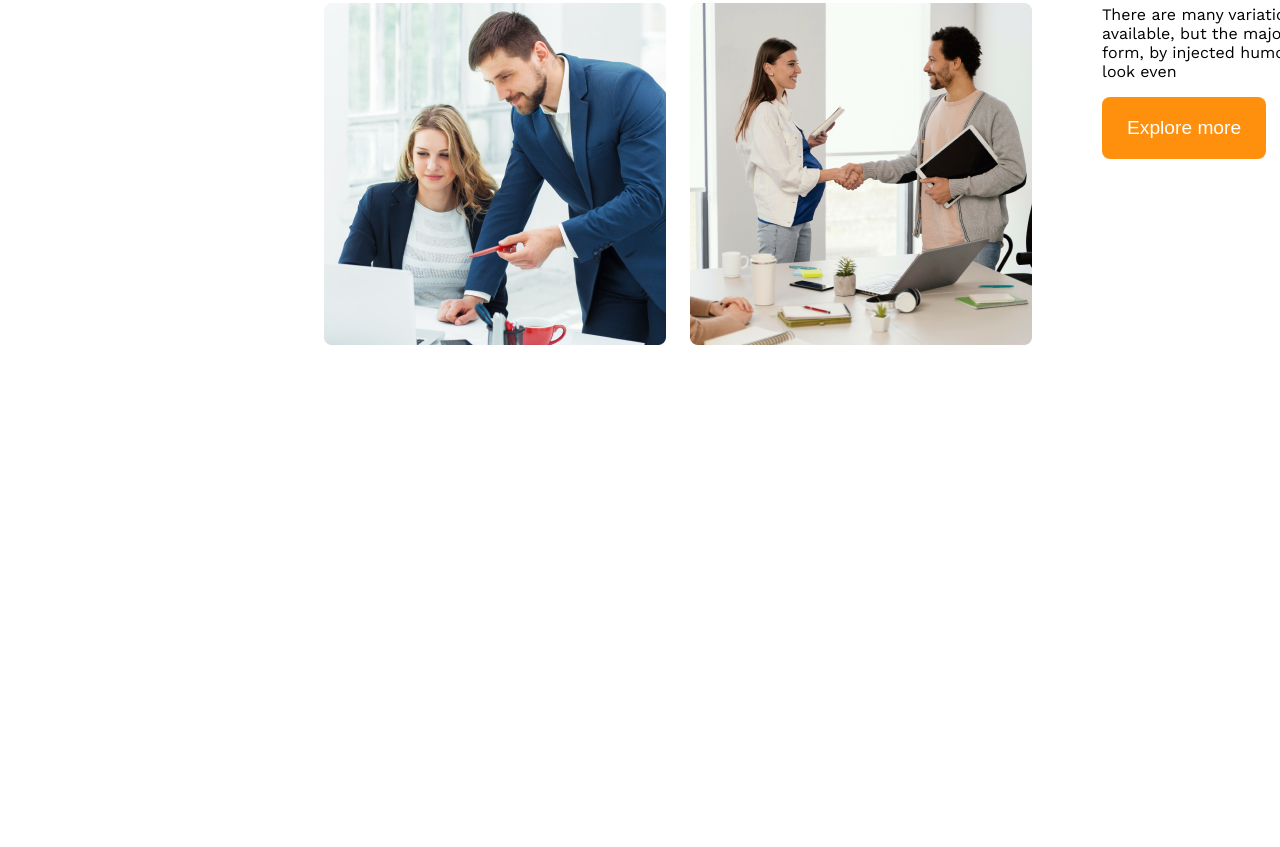
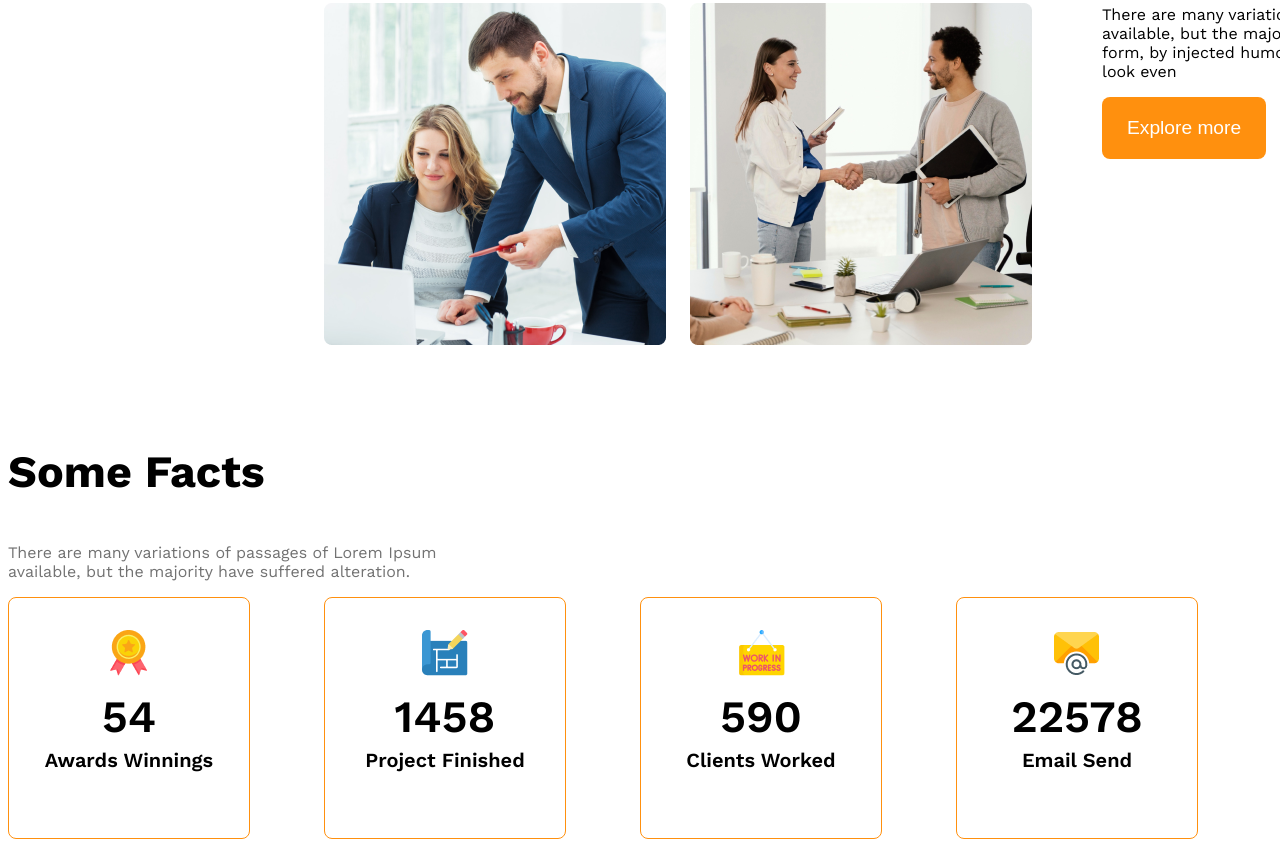
Before and after one commit to MRBRAFI/g3-arcihtect-webpage-ml-2, a plain HTML site: page index.html in a window 1280 px wide. Shown: the part 1672-2519 px from the top of the page. Before the commit the page ends 2117 px from the top, so only its background shows below. Drawn offline with nearby package versions, Linux system fonts and the light colour scheme.

Commit message:
added the facts section

```diff
--- a/index.html
+++ b/index.html
@@ -46,7 +46,48 @@
                 <button class="btn-primary">Explore more</button>
             </div>
         </section>
+
                     <!-- features will enjoy kinda thing -->
+
+        <section>
+
+        </section>
+                            <!-- some facts -->
+        <section class="some-facts">
+               <h3 class="section-title">Some Facts</h3>
+               <p class="banner-description color-3 fact-description">There are many variations of passages of Lorem Ipsum available, but the majority have suffered alteration.</p>
+
+            <div class="facts-container">
+                <div class="fact display-flex">
+                    <div>
+                    <img src="./images/icons/ribon.png" alt="" class="fact-icon">
+                    <h4 class="fact-numbers">54</h4>
+                    <h5 class="fact-name">Awards Winnings</h5>
+                    </div>
+                </div>
+                <div class="fact display-flex">
+                    <div>
+                    <img src="./images/icons/projects.png" alt="" class="fact-icon">
+                    <h4 class="fact-numbers">1458</h4>
+                    <h5 class="fact-name">Project Finished</h5>
+                    </div>
+                </div>
+                <div class="fact display-flex">
+                    <div>
+                    <img src="./images/icons/customers.png" alt="" class="fact-icon">
+                    <h4 class="fact-numbers">590</h4>
+                    <h5 class="fact-name">Clients Worked</h5>
+                    </div>
+                </div>
+                <div class="fact display-flex">
+                    <div>
+                    <img src="./images/icons/email.png" alt="" class="fact-icon">
+                    <h4 class="fact-numbers">22578</h4>
+                    <h5 class="fact-name">Email Send</h5>
+                    </div>
+                </div>
+            </div>
+        </section>
     </main>
     <footer>
 
--- a/style.css
+++ b/style.css
@@ -33,6 +33,11 @@
   border: none;
   font-size: 1.2rem;
   font-weight: 500;
+}
+
+.section-title {
+  font-size: 2.8rem;
+  font-weight: 700px;
 }
 
 /* header section */
@@ -124,6 +129,40 @@ main {
   font-weight: 500;
 }
 
+  /* facts */
+
+.facts-container {
+  display: grid;
+  grid-template-columns: repeat(4, 1fr);
+}
+
+.fact {
+    border: 1px solid #FF900E;
+    width: 240px;
+    height: 240px;
+    border-radius: 8px;
+    text-align:center;
+    align-items: center;
+    justify-content: center;
+}
+
+.fact-numbers {
+    font-size: 2.8rem;
+    font-weight: 600;
+    margin: 10px 0px 5px 0px;
+}
+
+.fact-name {
+  font-size: 1.25rem;
+  font-weight: 600;
+  margin-top: 5px;
+}
+
+.fact-description {
+  width: 500px;
+}
+
+   /* media queries */
 
 @media screen and (max-width: 576px) {
      .navbar{
@@ -144,5 +183,6 @@ main {
 
     .team-images {
     grid-template-columns: repeat(2, 1fr);
+
     }
 }
```
